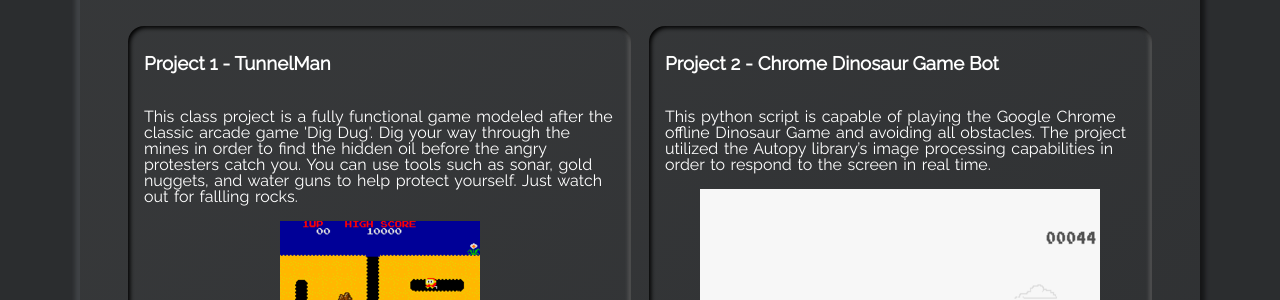
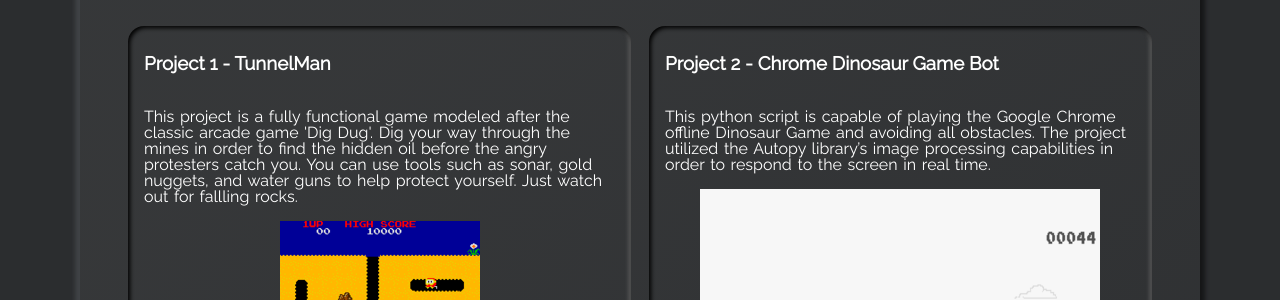
Before and after one commit to logansgithub/website, a Jekyll site: the page built from index.html, in a window 1280 px wide and 900 px high, scrolled down 2721 px. Shown: the part 153-453 px from the top of the window. Built offline with Jekyll 4.4.1, drawn with Linux system fonts in a browser that asks for light colours.

Commit message:
Update projects.yml

```diff
--- a/_data/projects.yml
+++ b/_data/projects.yml
@@ -14,7 +14,7 @@
 #     - tag: Node
 - name: Project 1 - TunnelMan
   num: 1
-  descr: "This class project is a fully functional game modeled after the classic arcade game 'Dig Dug'. Dig your way through the mines in order to find the hidden oil before the angry protesters catch you. You can use tools such as sonar, gold nuggets, and water guns to help protect yourself. Just watch out for fallling rocks. <br> "
+  descr: "This project is a fully functional game modeled after the classic arcade game 'Dig Dug'. Dig your way through the mines in order to find the hidden oil before the angry protesters catch you. You can use tools such as sonar, gold nuggets, and water guns to help protect yourself. Just watch out for fallling rocks. <br> "
   demo: /p1.html
   tags:
     - tag: C++
```
